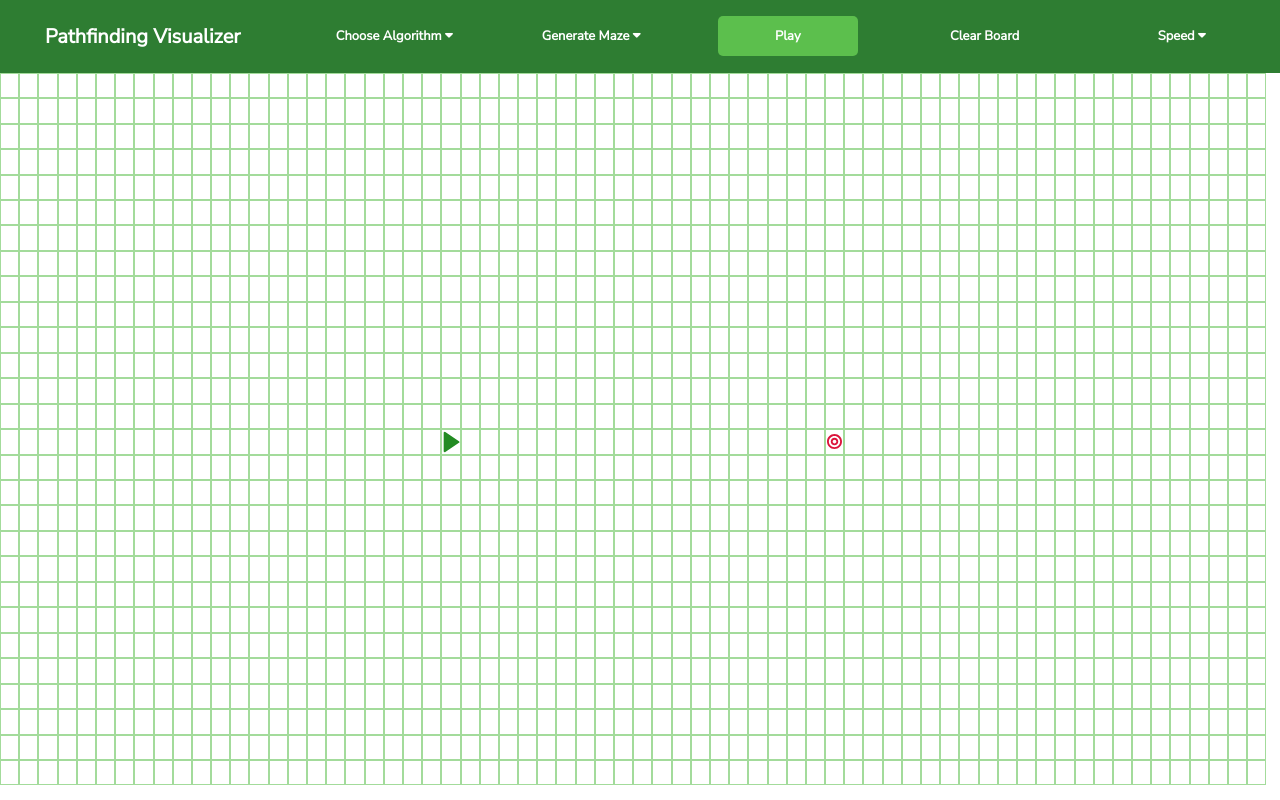
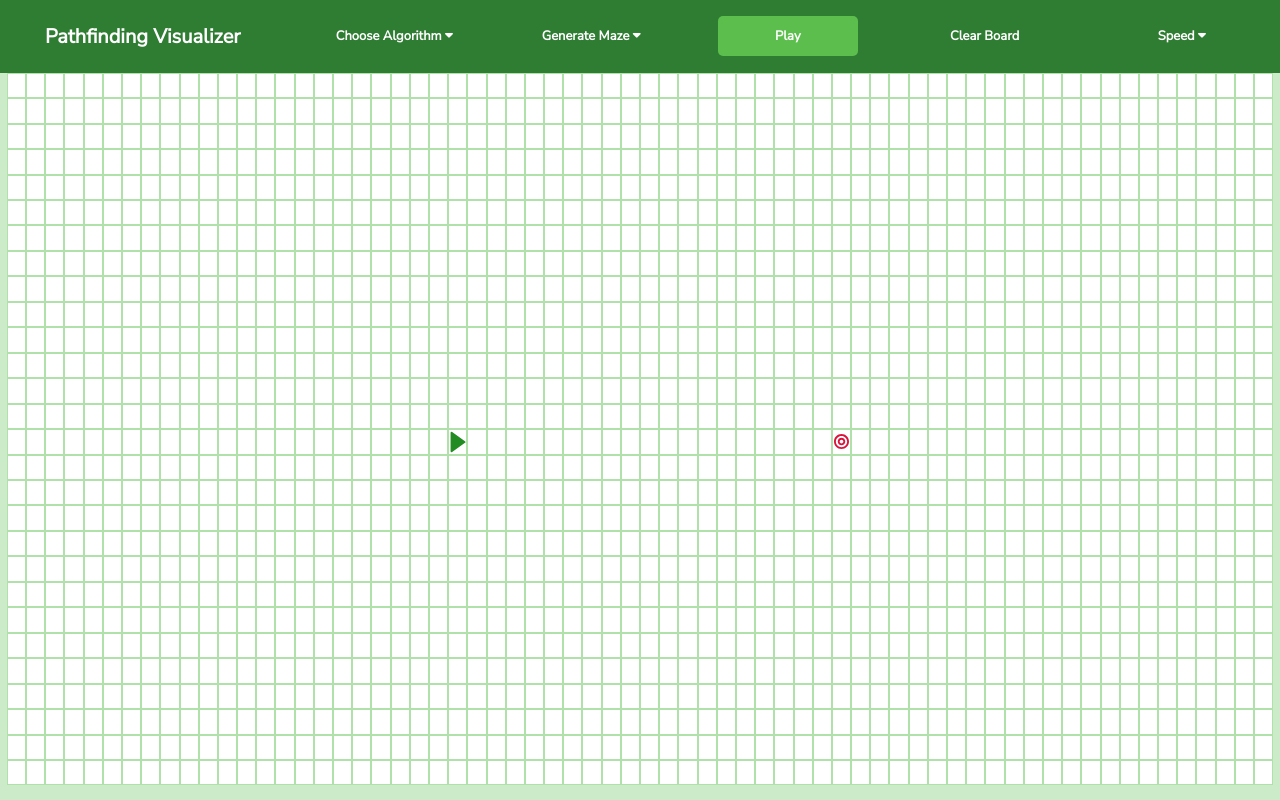
Before and after one commit to joshuainovero/Pathfinding-Visualizer, a React (Vite) app: page / in a window 1280 px wide. Built offline with nearby package versions, Linux system fonts and the light colour scheme.

Commit message:
center grid & change border

```diff
--- a/src/index.css
+++ b/src/index.css
@@ -119,11 +119,14 @@
 
     grid-template-columns: repeat(auto-fill, 1.5%); /* 10 columns */
     grid-template-rows: repeat(auto-fill, 3.5%); /* 10 rows */
+    justify-content: center;
+    background-color: #5cbf4d4f;;
 
 }
 
 .node {
-    border: 1px solid #5cbf4d8f;
+    border: 1px solid #5cbf4d79;
+    background-color: white;
     /* aspect-ratio: 1/1; */
 }
 
```
